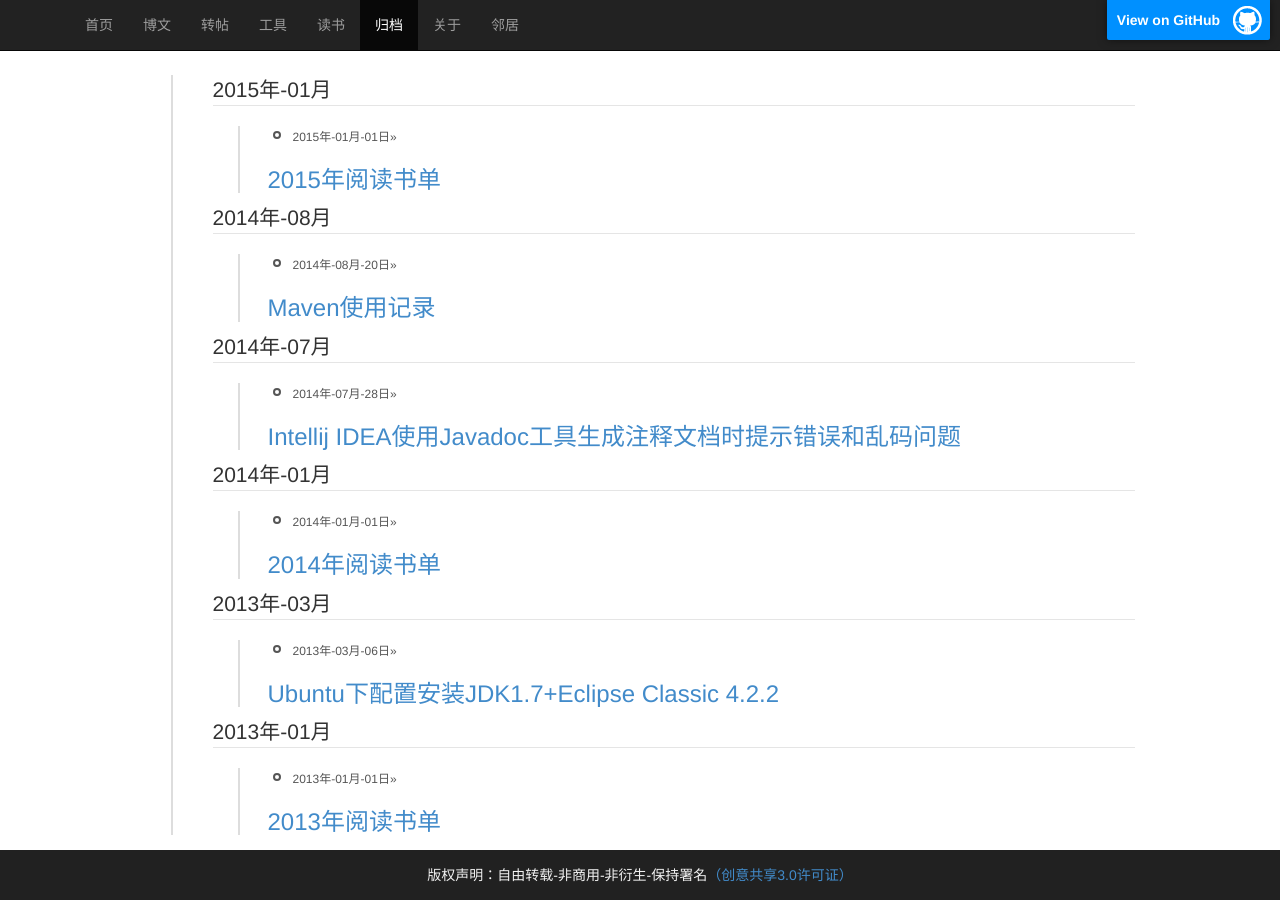
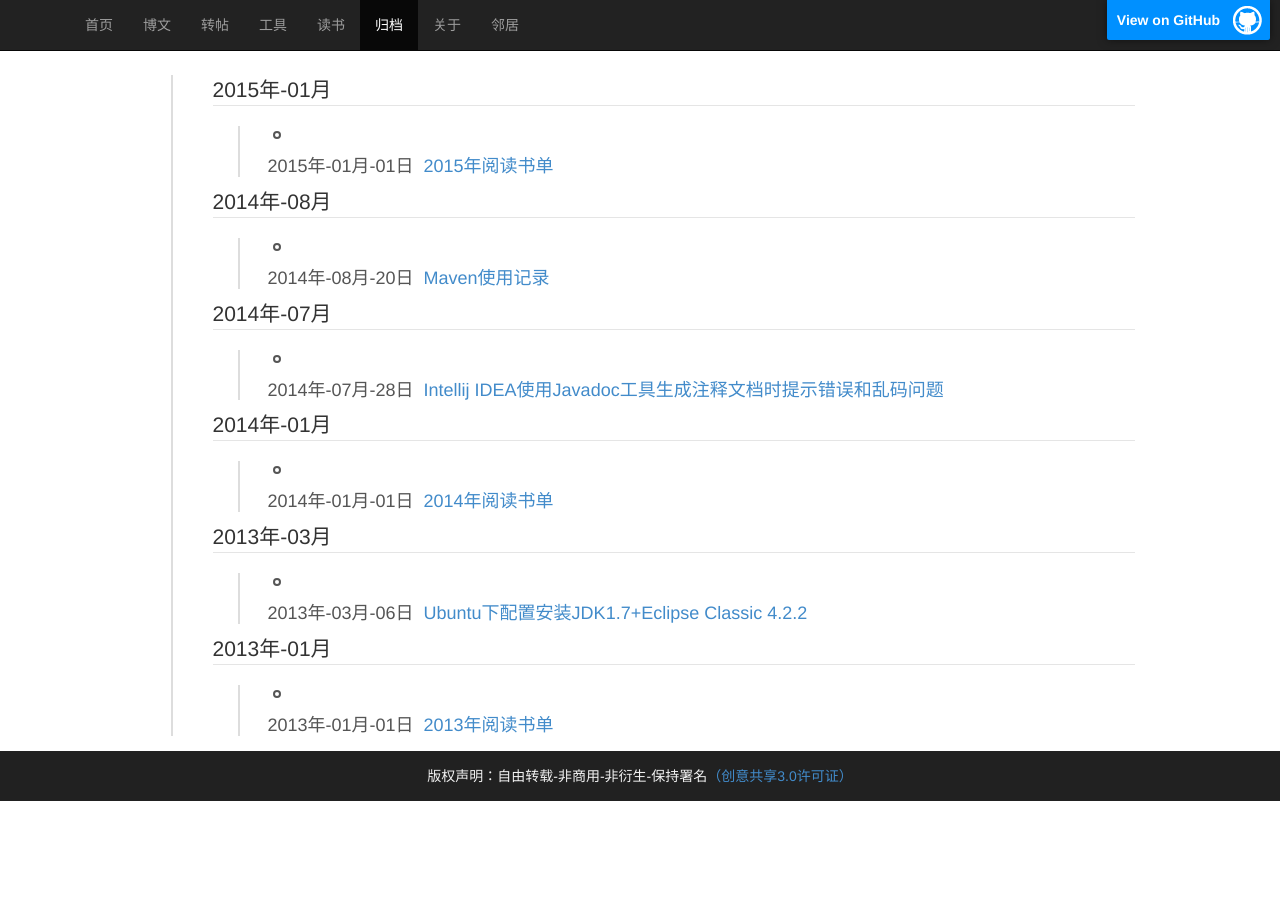
Before and after one commit to sheleng/sheleng.github.io, a Jekyll site: the page built from pages/archive.html, in a window 1280 px wide. Built offline with Jekyll 4.4.1, drawn with Linux system fonts in a browser that asks for light colours.

Commit message:
修改归档样式

```diff
--- a/pages/archive.html
+++ b/pages/archive.html
@@ -16,7 +16,7 @@
         <legend id="{{this_year}}-{{this_month}}">{{this_year}}年-{{this_month}}月</legend>
         <ul>
       {% endif %}
-      <li><b></b><span>{{ post.date | date: "%Y年-%m月-%d日" }}&raquo;<a class="pjaxlink" href="{{ post.url }}"><h3>{{ post.title }}</h3></a></span></li>
+      <li><b></b><span><h4>{{ post.date | date: "%Y年-%m月-%d日" }}&nbsp;&nbsp;<a class="pjaxlink" href="{{ post.url }}">{{ post.title }}</a></h4></span></li>
 
       {% if forloop.last %}
         </ul>
```
